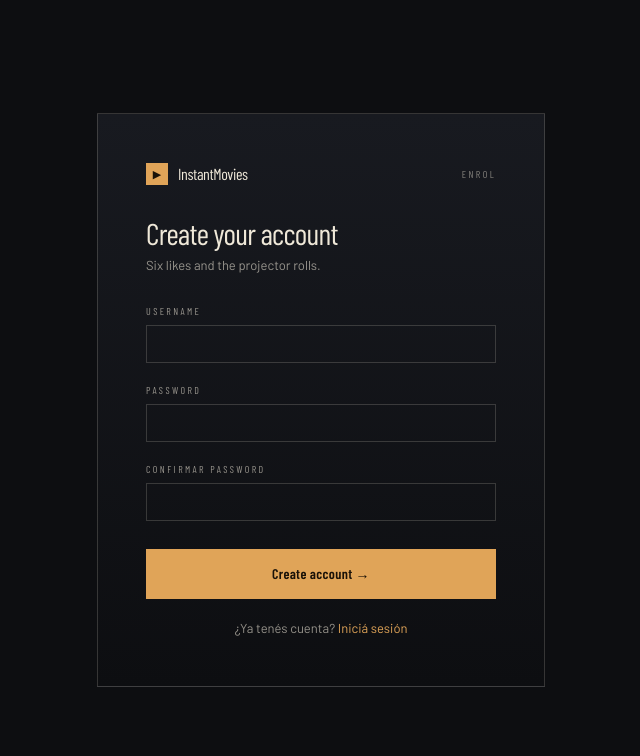
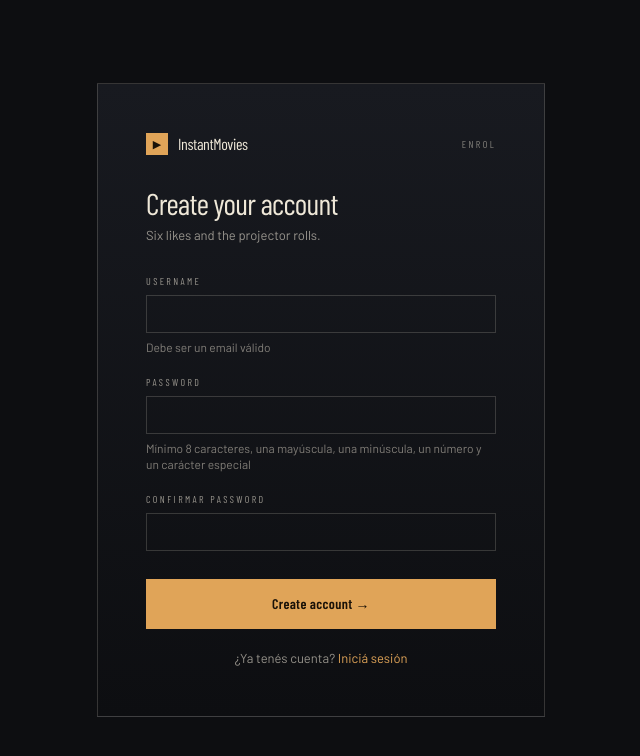
Before and after one commit to franrr29/instantMovies, a React (Vite) app in the folder frontend/: page /register in a window 1280 px wide. Shown: the top 756 px of the page, without its empty margins (319-959 px from the left). Built offline with nearby package versions, Linux system fonts and the light colour scheme; no server answers.

Commit message:
fix: add validation hints to register form

```diff
--- a/frontend/src/pages/Register.tsx
+++ b/frontend/src/pages/Register.tsx
@@ -79,6 +79,7 @@ export function Register() {
         }
       >
         <form onSubmit={handleSubmit} noValidate className="flex flex-col gap-5">
+          <div>
             <FormField
               id="register-username"
               label="Username"
@@ -88,7 +89,10 @@ export function Register() {
               onChange={(event) => setUsername(event.target.value)}
               error={fieldErrors.username}
             />
+            <p className="mt-1.5 text-xs text-ink/50">Debe ser un email válido</p>
+          </div>
 
+          <div>
             <FormField
               id="register-password"
               label="Password"
@@ -98,6 +102,10 @@ export function Register() {
               onChange={(event) => setPassword(event.target.value)}
               error={fieldErrors.password}
             />
+            <p className="mt-1.5 text-xs text-ink/50">
+              Mínimo 8 caracteres, una mayúscula, una minúscula, un número y un carácter especial
+            </p>
+          </div>
 
           <FormField
             id="register-confirm-password"
```
Lines whose indentation alone changed are shown as unchanged.
